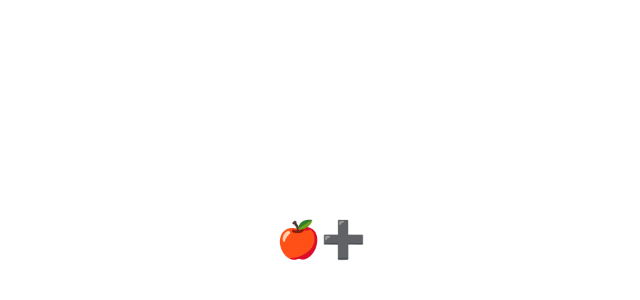
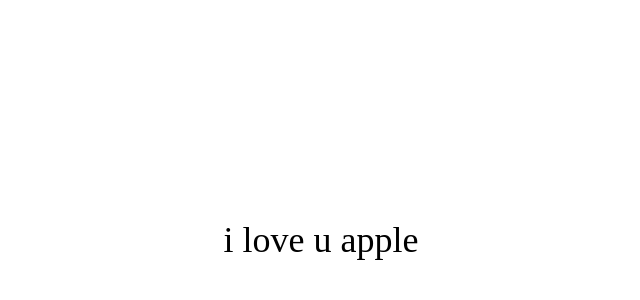
Before and after one commit to advil400/pomme, a plain HTML site: page index.html in a window 1280 px wide. Shown: the part 160-460 px from the top of the page, without its empty margins (319-959 px from the left). Drawn offline with Linux system fonts and the light colour scheme.

Commit message:
Update index.html

```diff
--- a/index.html
+++ b/index.html
@@ -22,7 +22,7 @@
 </head>
 <body>
     <div>
-        <p style="font-size:36px;" >🍎➕</p>
+        <p style="font-size:36px;" >i love u apple</p>
     </div>
 </body>
 </html>
```
